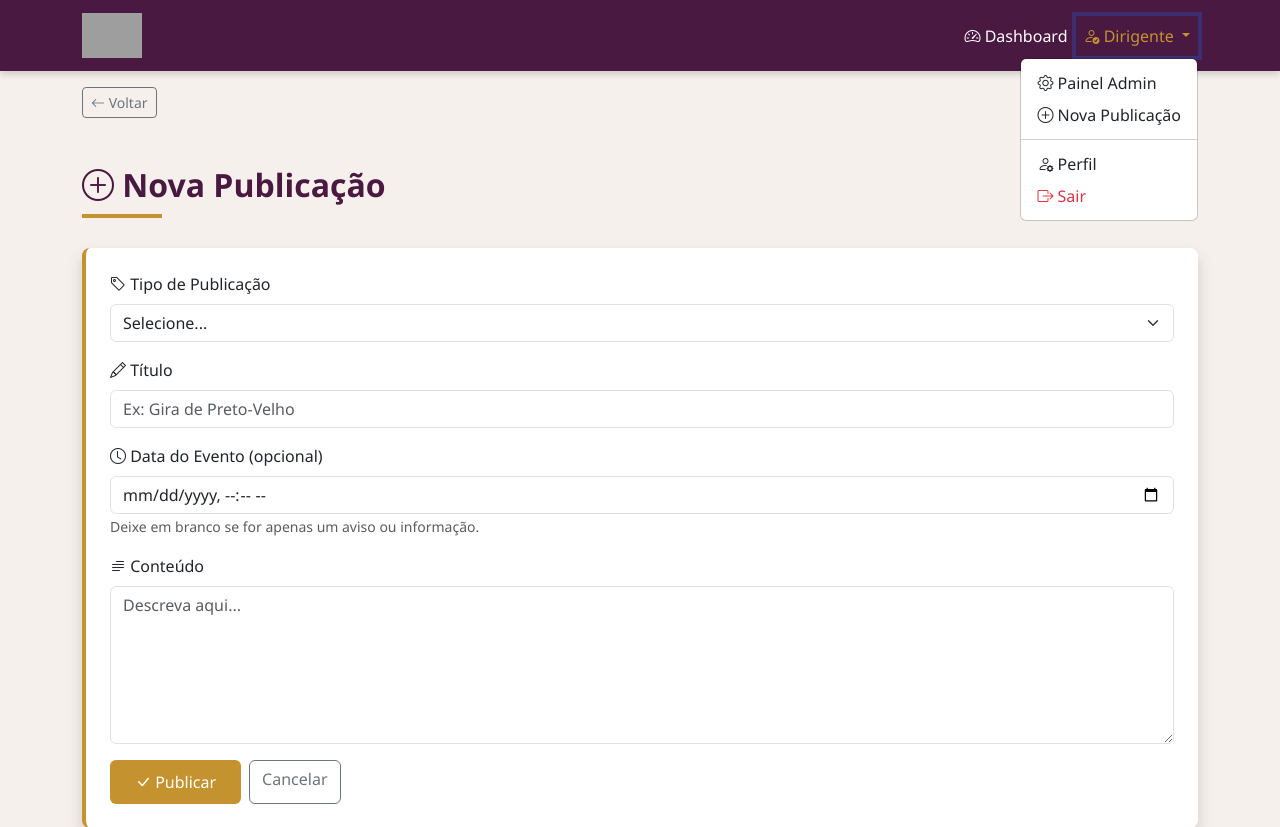
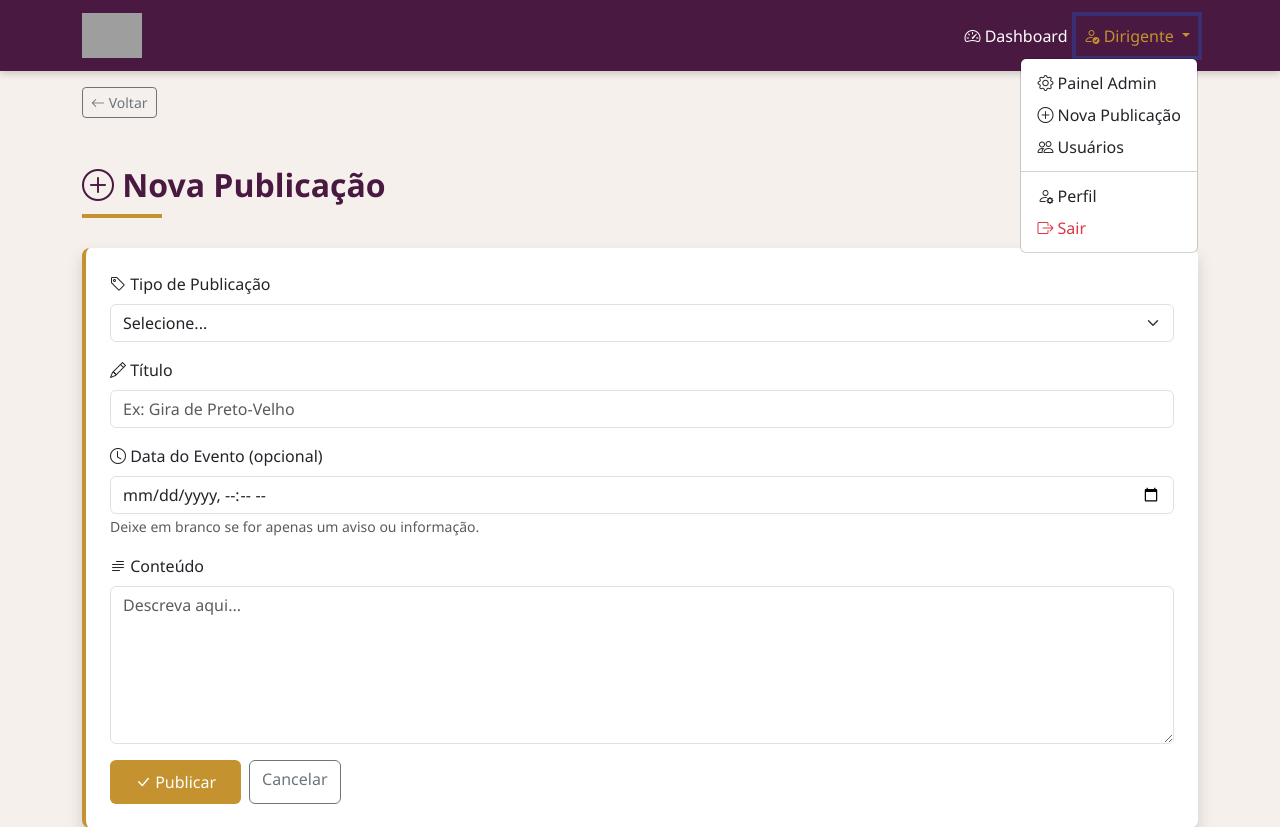
Before and after one commit to brunnoalmeida23/app-templo, a Flask app: page /admin/cadastrar in a window 1280 px wide, after a click on "Dirigente". Shown: the top 827 px of the page. Run offline with Flask 3, Linux system fonts and the light colour scheme; the visitor is signed in with stand-in values (Sample User, id 1); data comes from the database, SQL or seed files in the repository; grey boxes are pictures that could not be loaded.

Commit message:
Adicionar link Usuários no menu do admin

```diff
--- a/templates/base.html
+++ b/templates/base.html
@@ -50,6 +50,7 @@
                             <ul class="dropdown-menu dropdown-menu-end" aria-labelledby="menuAdmin">
                                 <li><a class="dropdown-item" href="/admin"><i class="bi bi-gear"></i> Painel Admin</a></li>
                                 <li><a class="dropdown-item" href="/admin/cadastrar"><i class="bi bi-plus-circle"></i> Nova Publicação</a></li>
+                                <li><a class="dropdown-item" href="/admin/usuarios"><i class="bi bi-people"></i> Usuários</a></li>
                                 <li><hr class="dropdown-divider"></li>
                                 <li><a class="dropdown-item" href="/perfil"><i class="bi bi-person-gear"></i> Perfil</a></li>
                                 <li><a class="dropdown-item" href="/logout" style="color: #dc3545;"><i class="bi bi-box-arrow-right"></i> Sair</a></li>
```
